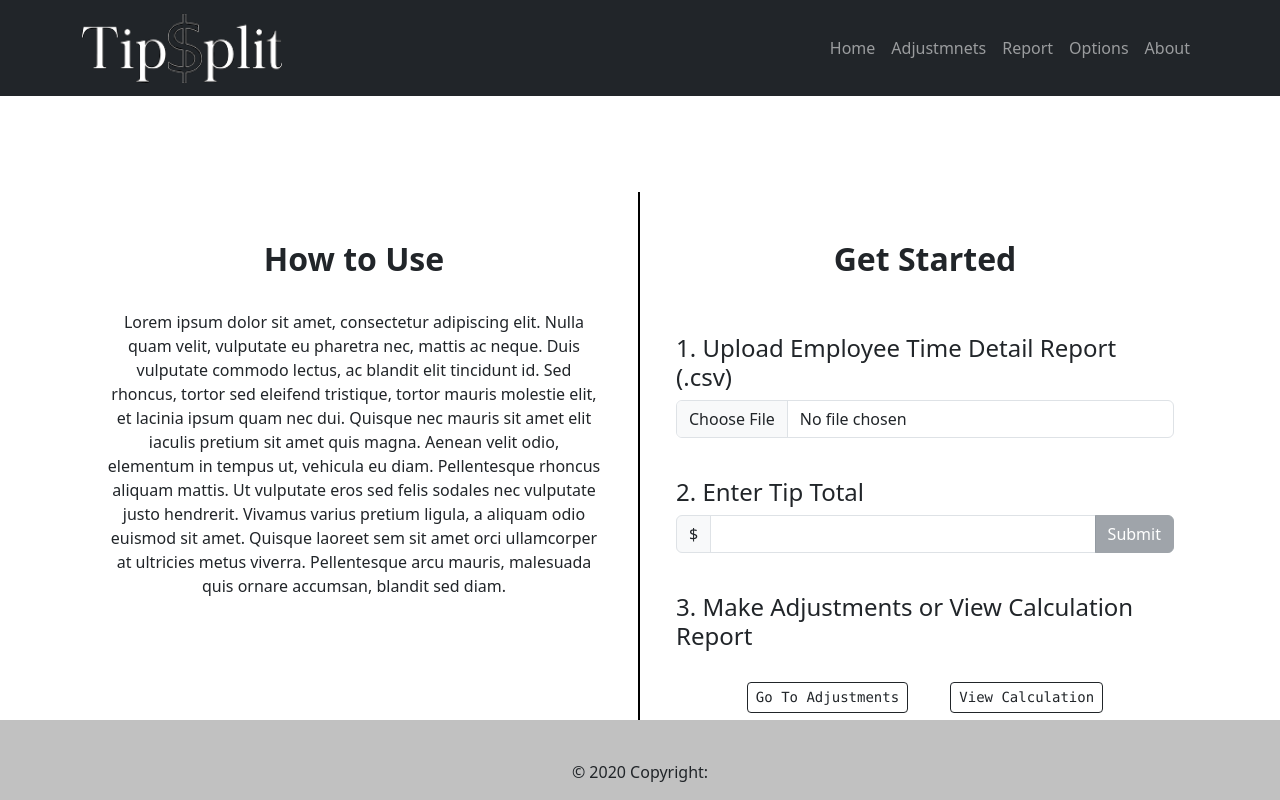
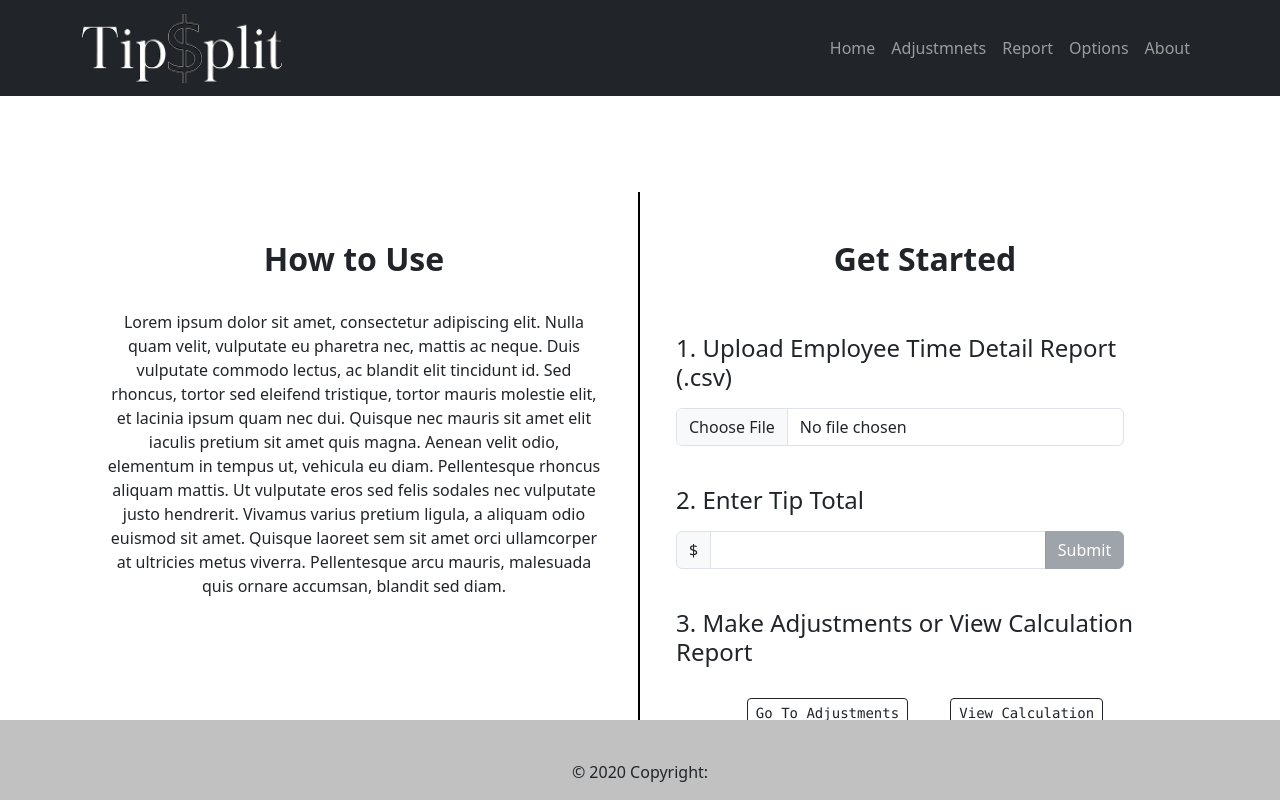
Before and after one commit to adrianaska0/tipsplit, a React (Create React App) app in the folder react-app/: page / in a window 1280 px wide. Built offline with nearby package versions, Linux system fonts and the light colour scheme.

Commit message:
added tip value validation

```diff
--- a/react-app/src/css/homepage.css
+++ b/react-app/src/css/homepage.css
@@ -15,3 +15,9 @@
   color: darkred;
   line-height: 0%;
 }
+
+.custom-input{
+  font-size: 16px !important;
+  margin: 1em 0em !important;
+  width: 90% !important;
+}
--- a/react-app/src/views/HomePage.js
+++ b/react-app/src/views/HomePage.js
@@ -6,19 +6,37 @@ import "../css/homepage.css";
 function HomePage() {
 
   const [isCsv, setIsCsv] = useState(false);
-  const [fTypeErr, setfTypeErr] = useState(false);
+  const [tipInput, setTipInput] = useState();
+  const [isFloat, setIsFloat] = useState(false);
+
+  const [fileSubmitted, setFileSubmitted] = useState(false);
+  const [tipSubmitted, setTipSubmitted] = useState(false);
 
 
   function getExtension(filename) {
     return filename.substr(-3);
   }
 
+  function validateTipFormat(){
+    const result = tipInput.match(/^[0-9]+\.[0-9]{1,2}$|^[0-9]+$/) !== null;
+    console.log("tipIsMoney=", result);
+    return result;
+  }
+
   const checkExtension=(e)=>{
     const result = getExtension(e.target.value) === 'csv';
     setIsCsv(result);
-    setfTypeErr(!result);
     console.log("is .csv=", result);
-    return result;
+    setFileSubmitted(true);
+  }
+
+  const handleTipChange=(e)=>{
+    setTipInput(e.target.value);
+  }
+
+  const handleSubmitData=()=>{
+    setTipSubmitted(true);
+    setIsFloat(validateTipFormat());
   }
   return (
     <div>
@@ -46,16 +64,21 @@ function HomePage() {
             <h2 class="text-center"><b>Get Started</b></h2>
             <br/><br/>
             <h4>1. Upload Employee Time Detail Report (.csv)</h4>
-            <Form.Group controlId="formFile" className="mb-3">
-                <Form.Control onChange={(e)=> checkExtension(e)}type="file" />
-            </Form.Group>
-            {fTypeErr && (<p className="alert">Unsupported file type. Accepted Types: .csv</p>)}
+            <InputGroup className="custom-input" hasValidation>
+              <Form.Control onChange={(e)=> checkExtension(e)}type="file" required isValid={isCsv && fileSubmitted} isInvalid={!isCsv && fileSubmitted}/>
+              <Form.Control.Feedback type="invalid">
+                Test
+              </Form.Control.Feedback>
+            </InputGroup>
             <br/>
             <h4>2. Enter Tip Total</h4>
-            <InputGroup className="mb-3">
+            <InputGroup className="custom-input" hasValidation>
               <InputGroup.Text>$</InputGroup.Text>
-              <Form.Control aria-label="Amount (to the nearest dollar)" />
-              <Button variant="secondary" disabled={!isCsv}>Submit</Button>
+              <Form.Control  name="tips" onChange={(e)=> handleTipChange(e)} aria-label="Amount (to the nearest dollar)" required isValid={isFloat && tipSubmitted} isInvalid={!isFloat && tipSubmitted}/>
+              <Button variant="secondary" type="submit" onClick={()=>handleSubmitData()} disabled={!isCsv} >Submit</Button>
+              <Form.Control.Feedback type="invalid">
+                Test2
+              </Form.Control.Feedback>
               </InputGroup>
 
             <br/>
```
